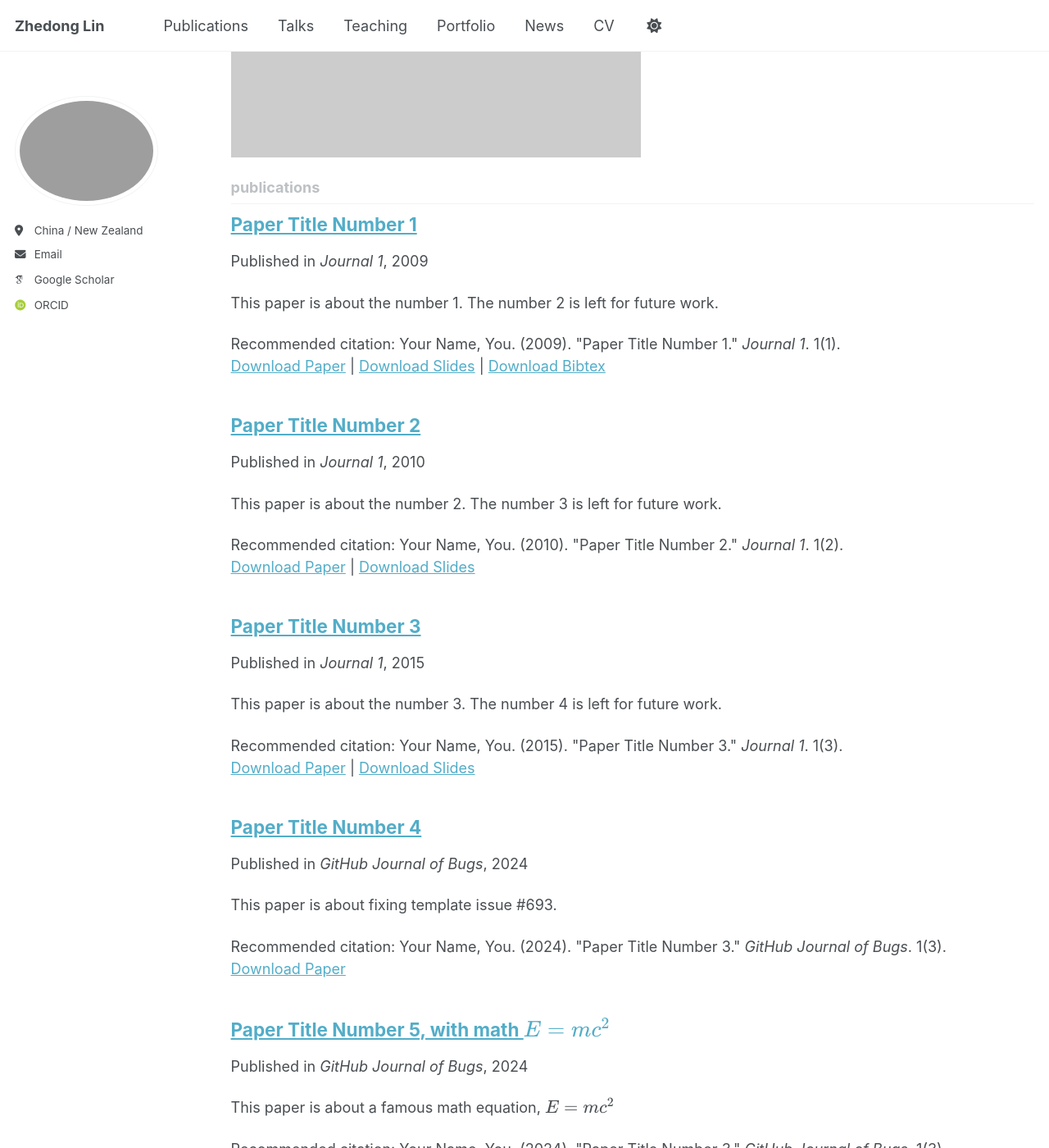
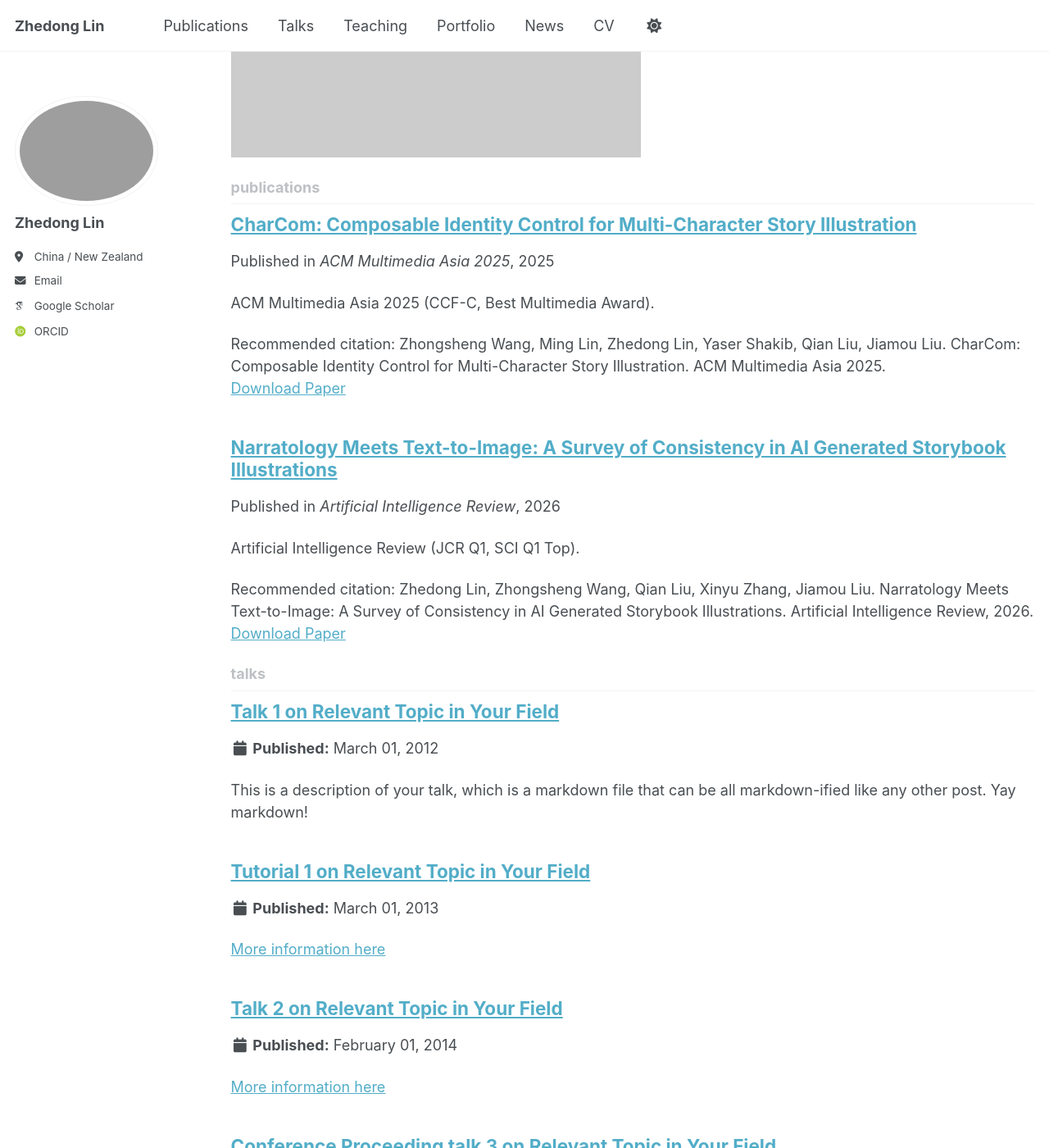
Before and after one commit to Zhedong-Lin/Zhedong-Lin.github.io, a Jekyll site: the page built from _pages/collection-archive.html, in a window 1280 px wide and 1400 px high, scrolled down 893 px. Shown: the whole window at 82% size. Built offline with Jekyll 4.4.1, drawn with Linux system fonts in a browser that asks for light colours; some web fonts are replaced; a script bundle is joined from its source files by our own code; library files that are not in the unit come from our copies; some of the changed text lies outside the part shown.

Commit message:
Remove template publication content

```diff
--- a/_config.yml
+++ b/_config.yml
@@ -11,20 +11,20 @@ locale                   : "en-US"
 site_theme               : "default" # The available themes options are "default", "air", "sunrise", "mint", "dirt" and "contrast"
 title                    : "Zhedong Lin"
 title_separator          : "-"
-name                     : &name "Your Name"
-description              : &description "Your Name's academic portfolio"   # Update this with a general description of your site, this is the default if not overridden by a page
-url                      : https://academicpages.github.io # The base hostname & protocol for your site e.g. "https://[your GitHub username].github.io",
+name                     : &name "Zhedong Lin"
+description              : &description "Zhedong Lin's academic portfolio"
+url                      : https://zhedong-lin.github.io # The base hostname & protocol for your site e.g. "https://[your GitHub username].github.io",
                                                            # or if you already have some other page hosted on Github then use "https://[your GitHub username].github.io/[Your Repo Name]"
 baseurl                  : "" # the subpath of your site, e.g. "/blog"
-repository               : "academicpages/academicpages.github.io"
+repository               : "Zhedong-Lin/Zhedong-Lin.github.io"
 
 # Site Author - The following control what appear as part of the author content on the side bar.
 #               If a field is blank the icon and link will not appear, otherwise it will be shown.
 #               Additional customization can be done by editing /_includes/author-profile.html
 author:
   # Biographic information
-  avatar           : "https://zhedong-lin.github.io/images/profile.png"
-  name             : ""
+  avatar           : "profile.png"
+  name             : "Zhedong Lin"
   pronouns         : # example: "she/her"
   bio              : ""
   location         : "China / New Zealand"
--- a/_publications/2009-10-01-paper-title-number-1.md
+++ /dev/null
@@ -1,14 +0,0 @@
----
-title: "Paper Title Number 1"
-collection: publications
-category: manuscripts
-permalink: /publication/2009-10-01-paper-title-number-1
-excerpt: 'This paper is about the number 1. The number 2 is left for future work.'
-date: 2009-10-01
-venue: 'Journal 1'
-slidesurl: 'https://academicpages.github.io/files/slides1.pdf'
-paperurl: 'https://academicpages.github.io/files/paper1.pdf'
-bibtexurl: 'https://academicpages.github.io/files/bibtex1.bib'
-citation: 'Your Name, You. (2009). &quot;Paper Title Number 1.&quot; <i>Journal 1</i>. 1(1).'
----
-The contents above will be part of a list of publications, if the user clicks the link for the publication than the contents of section will be rendered as a full page, allowing you to provide more information about the paper for the reader. When publications are displayed as a single page, the contents of the above "citation" field will automatically be included below this section in a smaller font.
--- a/_publications/2010-10-01-paper-title-number-2.md
+++ /dev/null
@@ -1,14 +0,0 @@
----
-title: "Paper Title Number 2"
-collection: publications
-category: manuscripts
-permalink: /publication/2010-10-01-paper-title-number-2
-excerpt: 'This paper is about the number 2. The number 3 is left for future work.'
-date: 2010-10-01
-venue: 'Journal 1'
-slidesurl: 'https://academicpages.github.io/files/slides2.pdf'
-paperurl: 'https://academicpages.github.io/files/paper2.pdf'
-citation: 'Your Name, You. (2010). &quot;Paper Title Number 2.&quot; <i>Journal 1</i>. 1(2).'
----
-
-The contents above will be part of a list of publications, if the user clicks the link for the publication than the contents of section will be rendered as a full page, allowing you to provide more information about the paper for the reader. When publications are displayed as a single page, the contents of the above "citation" field will automatically be included below this section in a smaller font.
--- a/_publications/2015-10-01-paper-title-number-3.md
+++ /dev/null
@@ -1,14 +0,0 @@
----
-title: "Paper Title Number 3"
-collection: publications
-category: manuscripts
-permalink: /publication/2015-10-01-paper-title-number-3
-excerpt: 'This paper is about the number 3. The number 4 is left for future work.'
-date: 2015-10-01
-venue: 'Journal 1'
-slidesurl: 'https://academicpages.github.io/files/slides3.pdf'
-paperurl: 'https://academicpages.github.io/files/paper3.pdf'
-citation: 'Your Name, You. (2015). &quot;Paper Title Number 3.&quot; <i>Journal 1</i>. 1(3).'
----
-
-The contents above will be part of a list of publications, if the user clicks the link for the publication than the contents of section will be rendered as a full page, allowing you to provide more information about the paper for the reader. When publications are displayed as a single page, the contents of the above "citation" field will automatically be included below this section in a smaller font.
--- a/_publications/2025-06-08-paper-title-number-5.md
+++ /dev/null
@@ -1,13 +0,0 @@
----
-title: "Paper Title Number 5, with math $$E=mc^2$$"
-collection: publications
-category: conferences
-permalink: /publication/2024-02-17-paper-title-number-4
-excerpt: 'This paper is about a famous math equation, $$E=mc^2$$'
-date: 2024-02-17
-venue: 'GitHub Journal of Bugs'
-paperurl: 'https://academicpages.github.io/files/paper3.pdf'
-citation: 'Your Name, You. (2024). &quot;Paper Title Number 3.&quot; <i>GitHub Journal of Bugs</i>. 1(3).'
----
-
-Using [MathJax](https://www.mathjax.org/) in the description is supported - $$E=mc^2$$ - however, the use must be mindful that the default delimiters are `$$...$$` and `\\[...\\]` which differs from the `$...$` that is typically expected.
--- /dev/null
+++ b/_publications/2025-12-01-charcom.md
@@ -0,0 +1,12 @@
+---
+title: "CharCom: Composable Identity Control for Multi-Character Story Illustration"
+collection: publications
+category: conferences
+permalink: /publication/2025-12-01-charcom
+date: 2025-12-01
+venue: "ACM Multimedia Asia 2025"
+paperurl: "https://dl.acm.org/doi/full/10.1145/3743093.3770985"
+citation: "Zhongsheng Wang, Ming Lin, Zhedong Lin, Yaser Shakib, Qian Liu, Jiamou Liu. CharCom: Composable Identity Control for Multi-Character Story Illustration. ACM Multimedia Asia 2025."
+---
+
+ACM Multimedia Asia 2025 (CCF-C, Best Multimedia Award).
--- /dev/null
+++ b/_publications/2026-01-01-narratology-meets-text-to-image.md
@@ -0,0 +1,12 @@
+---
+title: "Narratology Meets Text-to-Image: A Survey of Consistency in AI Generated Storybook Illustrations"
+collection: publications
+category: manuscripts
+permalink: /publication/2026-01-01-narratology-meets-text-to-image
+date: 2026-01-01
+venue: "Artificial Intelligence Review"
+paperurl: "https://link.springer.com/article/10.1007/s10462-025-11482-6"
+citation: "Zhedong Lin, Zhongsheng Wang, Qian Liu, Xinyu Zhang, Jiamou Liu. Narratology Meets Text-to-Image: A Survey of Consistency in AI Generated Storybook Illustrations. Artificial Intelligence Review, 2026."
+---
+
+Artificial Intelligence Review (JCR Q1, SCI Q1 Top).
```
Also changed, not shown: _publications/2024-02-17-paper-title-number-4.md (deleted, +0 -13 lines).
